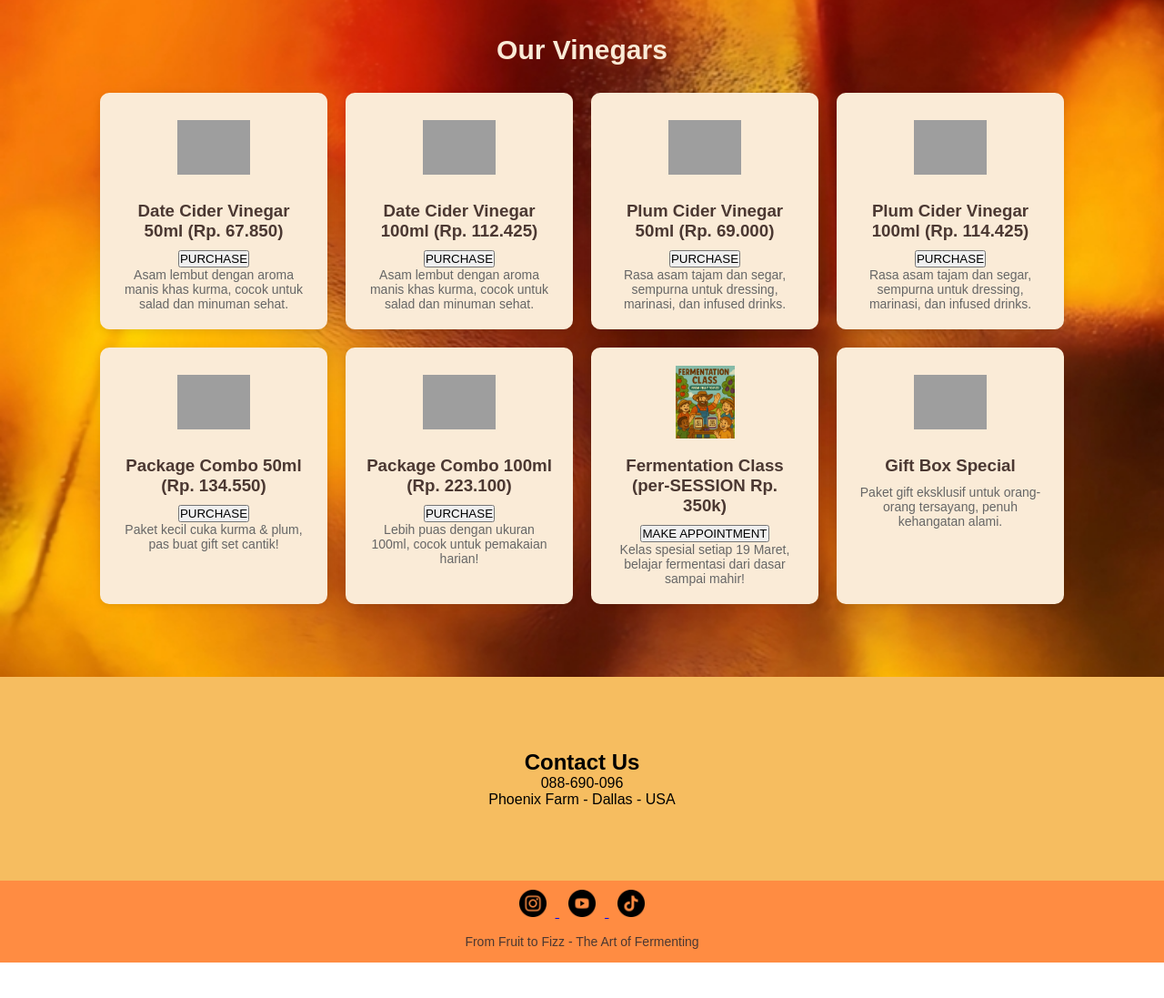
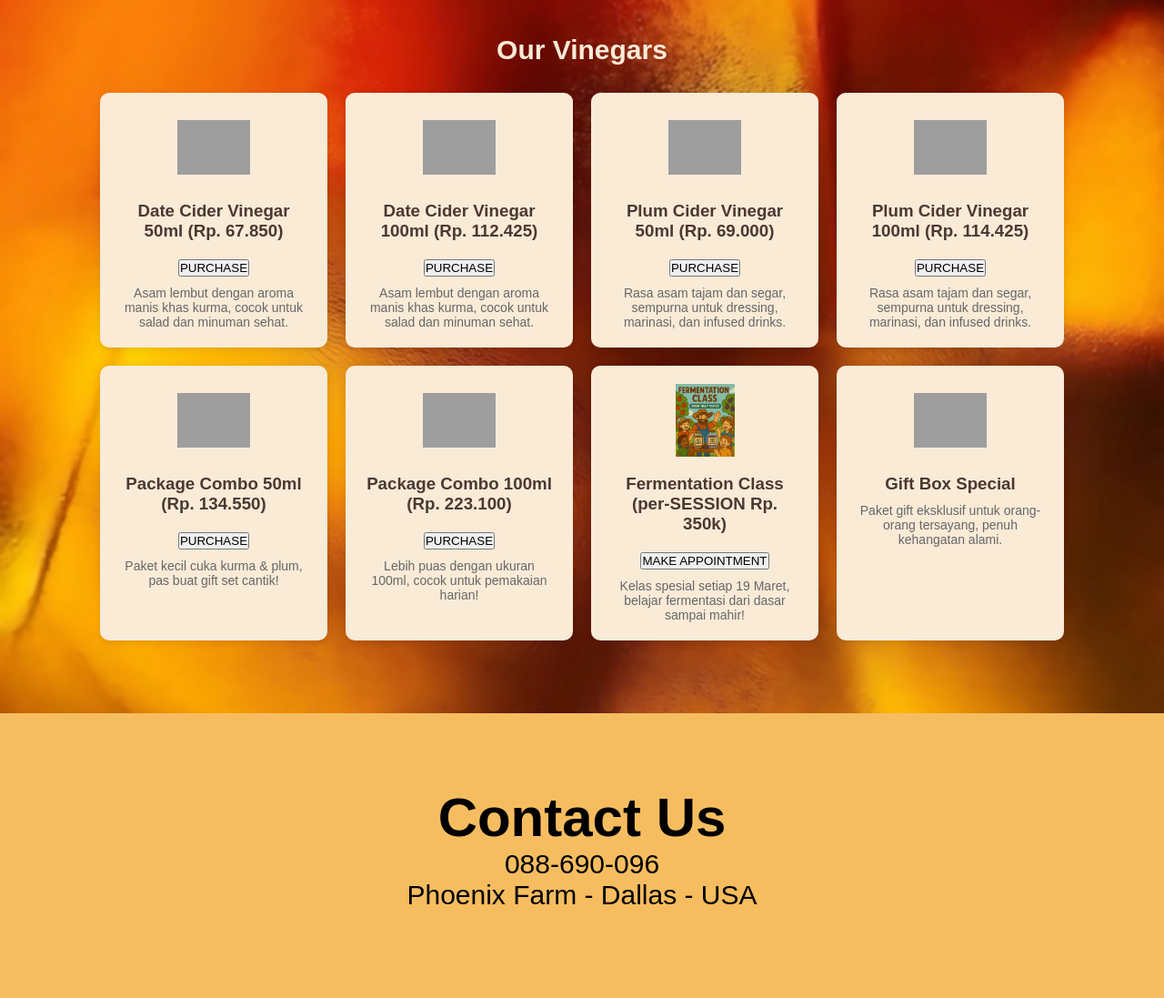
Before and after one commit to fihohoho/punyafiona, a plain HTML site: page index.html in a window 1280 px wide. Shown: the part 1164-2261 px from the top of the page at 91% size. Before the commit the page ends 2222 px from the top, so only its background shows below. Drawn offline with Linux system fonts and the light colour scheme; grey boxes are pictures that could not be loaded.

Commit message:
Update style.css

```diff
--- a/style.css
+++ b/style.css
@@ -133,6 +133,11 @@ section {
     margin-bottom: 10px;
 }
 
+button {
+    cursor: pointer;
+    margin: 10px;
+}
+
 .card p {
     color: #666;
     font-size: 14px;
@@ -141,6 +146,15 @@ section {
 /*contac*/
 .contact {
     background-color: #f6bd60;
+    height: 600px;
+}
+
+.contact h2{
+    font-size: 60px;
+}
+
+.contact p{
+    font-size: 30px;
 }
 
 footer {
```
